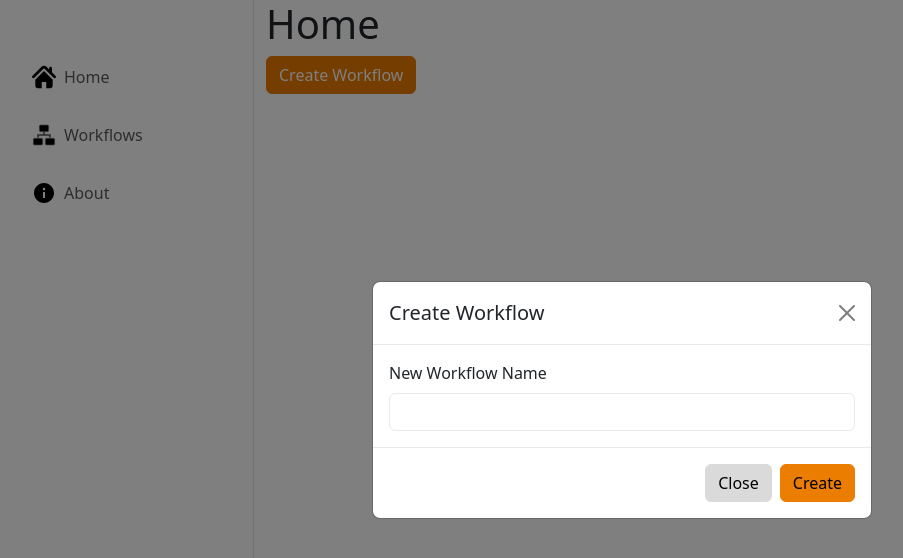
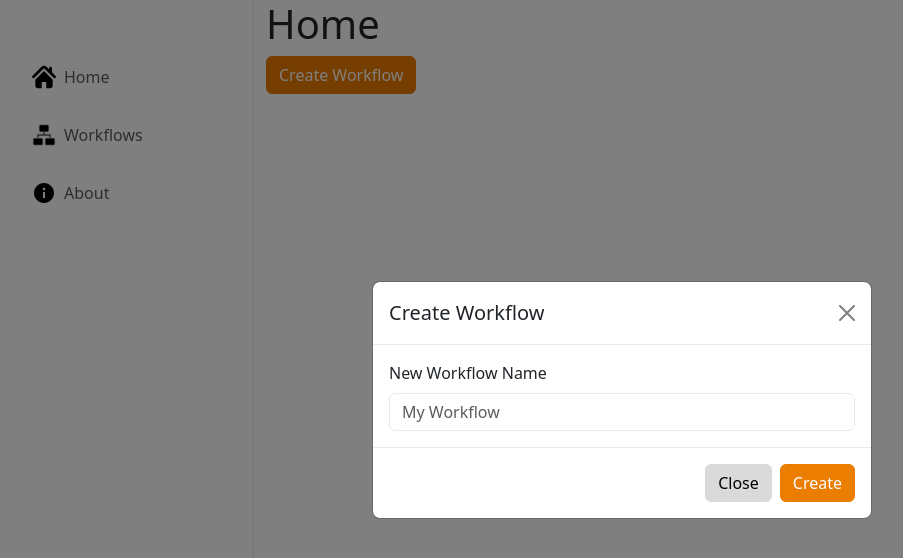
Before and after one commit to Metavault-Software/metavault-ui, a Vue app: page / in a window 1280 px wide. Both pictures are taken after a click on the button "Create Workflow". Shown: the top 558 px of the page, without its empty margins (18-921 px from the left). Built offline with nearby package versions, Linux system fonts and the light colour scheme.

Commit message:
Adds placeholder text

```diff
--- a/src/components/Modals/CreateWorkflowModal.vue
+++ b/src/components/Modals/CreateWorkflowModal.vue
@@ -28,6 +28,7 @@
               id="workflow-name"
               v-model="workflowName"
               type="text"
+              placeholder="My Workflow"
               class="form-control"
             >
           </div>
@@ -42,7 +43,7 @@
           </button>
           <button
             type="button"
-            class="btn btn-primary"
+            class="btn btn-primary text-white"
             @click="createWorkflow"
           >
             Create
```
